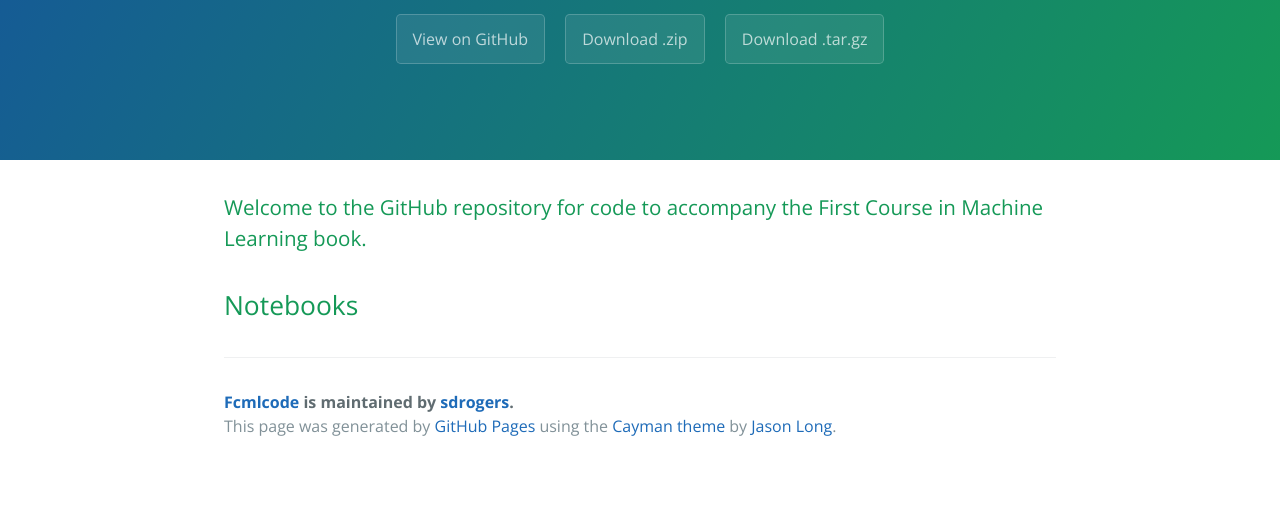
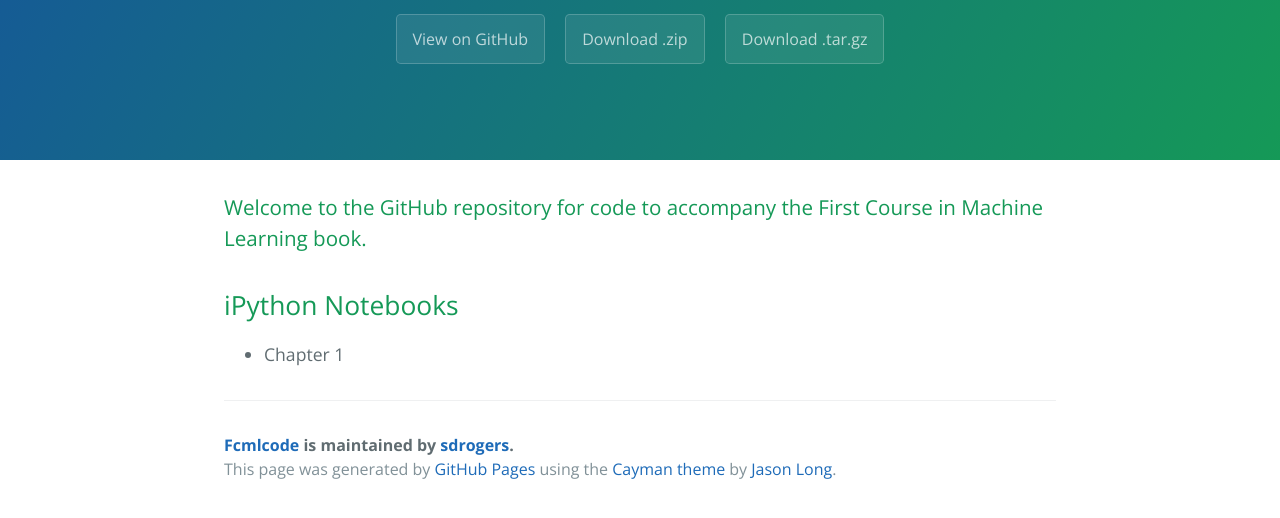
Before and after one commit to sdrogers/fcmlcode, a plain HTML site: page index.html in a window 1280 px wide. Shown: the part 176-694 px from the top of the page. Drawn offline with nearby package versions, Linux system fonts and the light colour scheme.

Commit message:
Update index.html

```diff
--- a/index.html
+++ b/index.html
@@ -23,7 +23,10 @@
 <a id="welcome-to-the-github-repository-for-code-to-accompany-the-first-course-in-machine-learning-book" class="anchor" href="#welcome-to-the-github-repository-for-code-to-accompany-the-first-course-in-machine-learning-book" aria-hidden="true"><span class="octicon octicon-link"></span></a>Welcome to the GitHub repository for code to accompany the First Course in Machine Learning book.</h3>
 
 
-      <h2>Notebooks</h2>
+      <h2>iPython Notebooks</h2>
+      <ul>
+        <li>Chapter 1</li>
+      </ul>
 
       <footer class="site-footer">
         <span class="site-footer-owner"><a href="https://github.com/sdrogers/fcmlcode">Fcmlcode</a> is maintained by <a href="https://github.com/sdrogers">sdrogers</a>.</span>
```
